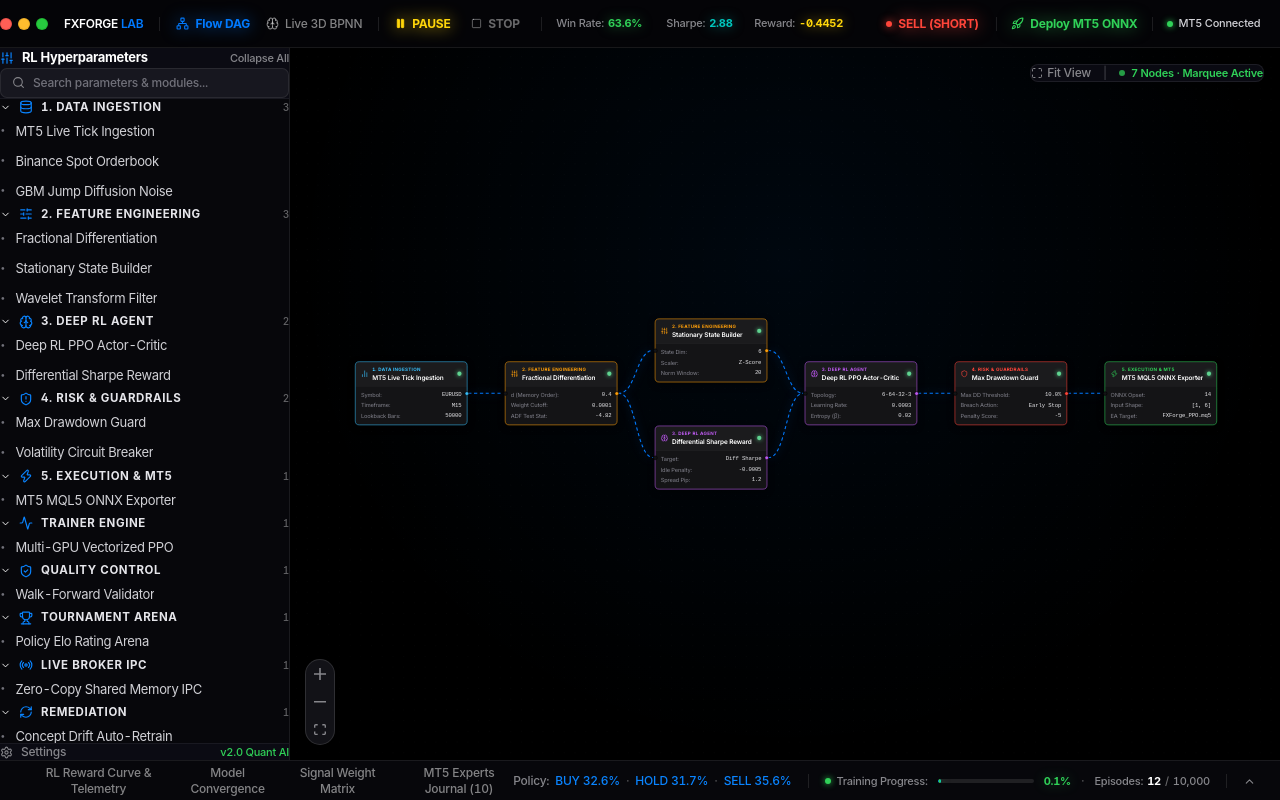
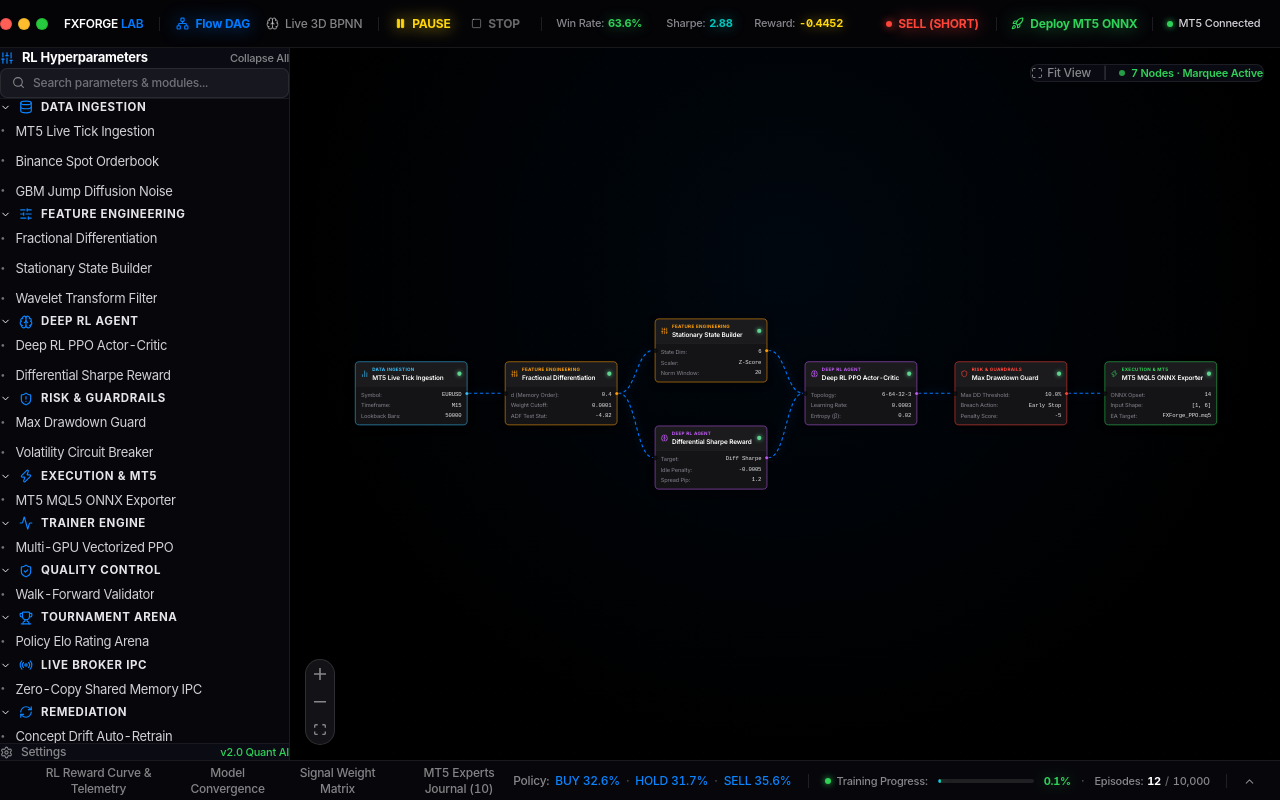
Before and after one commit to superman-owner/AI-RL-BPNN, a React (Vite) app: page / in a window 1280 px wide. Built offline with nearby package versions, Linux system fonts and the light colour scheme.

Commit message:
style(sidebar): remove leading index numbers and trailing count numbers from all section headers

```diff
--- a/src/components/Sidebar/NodePalette.tsx
+++ b/src/components/Sidebar/NodePalette.tsx
@@ -140,10 +140,6 @@ export const NodePalette: React.FC<NodePaletteProps> = ({ onOpenSettings }) => {
                     {group.label}
                   </span>
                 </div>
-
-                <span className="text-[10px] font-medium text-[#636366]">
-                  {matchingNodes.length}
-                </span>
               </div>
 
               {/*  Child Items (Mid Dot for Draggable Nodes) */}
--- a/src/data/nodeRegistry.ts
+++ b/src/data/nodeRegistry.ts
@@ -29,11 +29,11 @@ export interface NodeItem {
 }
 
 export const GROUPS: NodeGroup[] = [
-  { id: 'stage1', label: '1. Data Ingestion', color: '#38bdf8' },
-  { id: 'stage2', label: '2. Feature Engineering', color: '#ff9f0a' },
-  { id: 'stage3', label: '3. Deep RL Agent', color: '#bf5af2' },
-  { id: 'stage4', label: '4. Risk & Guardrails', color: '#ff453a' },
-  { id: 'stage5', label: '5. Execution & MT5', color: '#30d158' },
+  { id: 'stage1', label: 'Data Ingestion', color: '#38bdf8' },
+  { id: 'stage2', label: 'Feature Engineering', color: '#ff9f0a' },
+  { id: 'stage3', label: 'Deep RL Agent', color: '#bf5af2' },
+  { id: 'stage4', label: 'Risk & Guardrails', color: '#ff453a' },
+  { id: 'stage5', label: 'Execution & MT5', color: '#30d158' },
   { id: 'trainer', label: 'Trainer Engine', color: '#6366f1' },
   { id: 'qc', label: 'Quality Control', color: '#10b981' },
   { id: 'tournament', label: 'Tournament Arena', color: '#f59e0b' },
```
